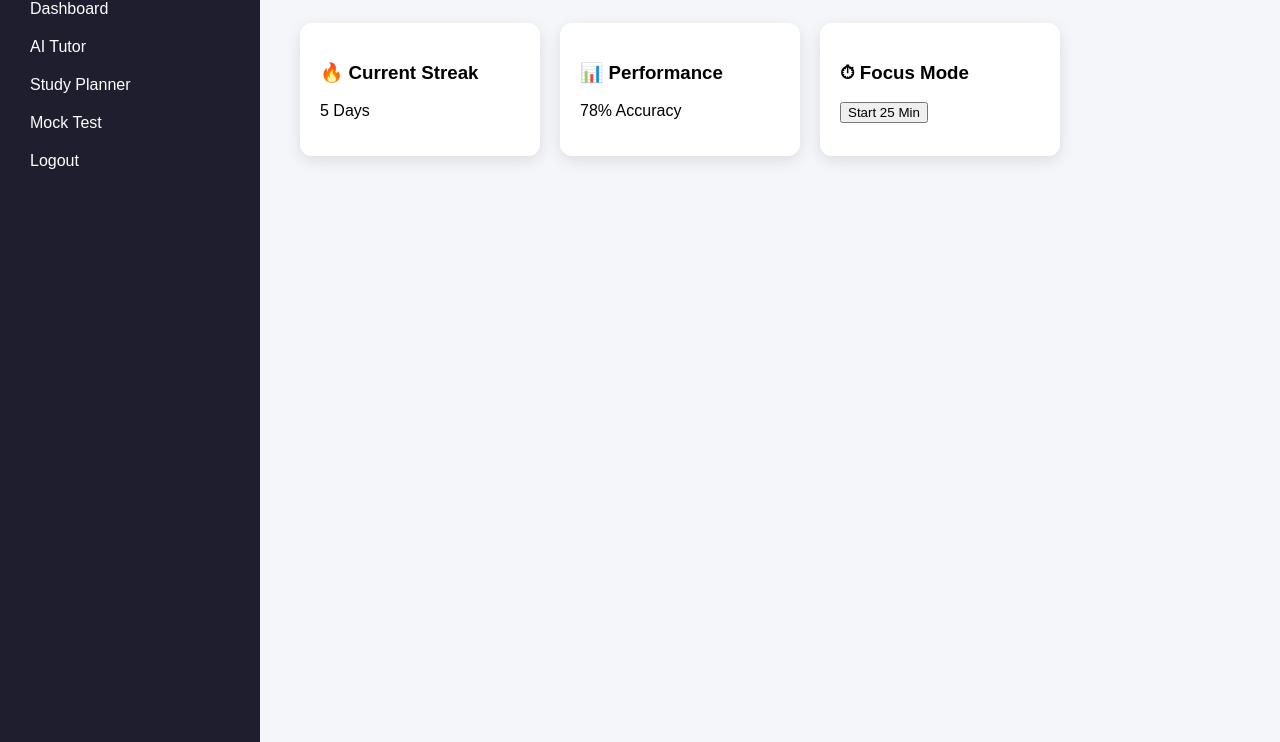
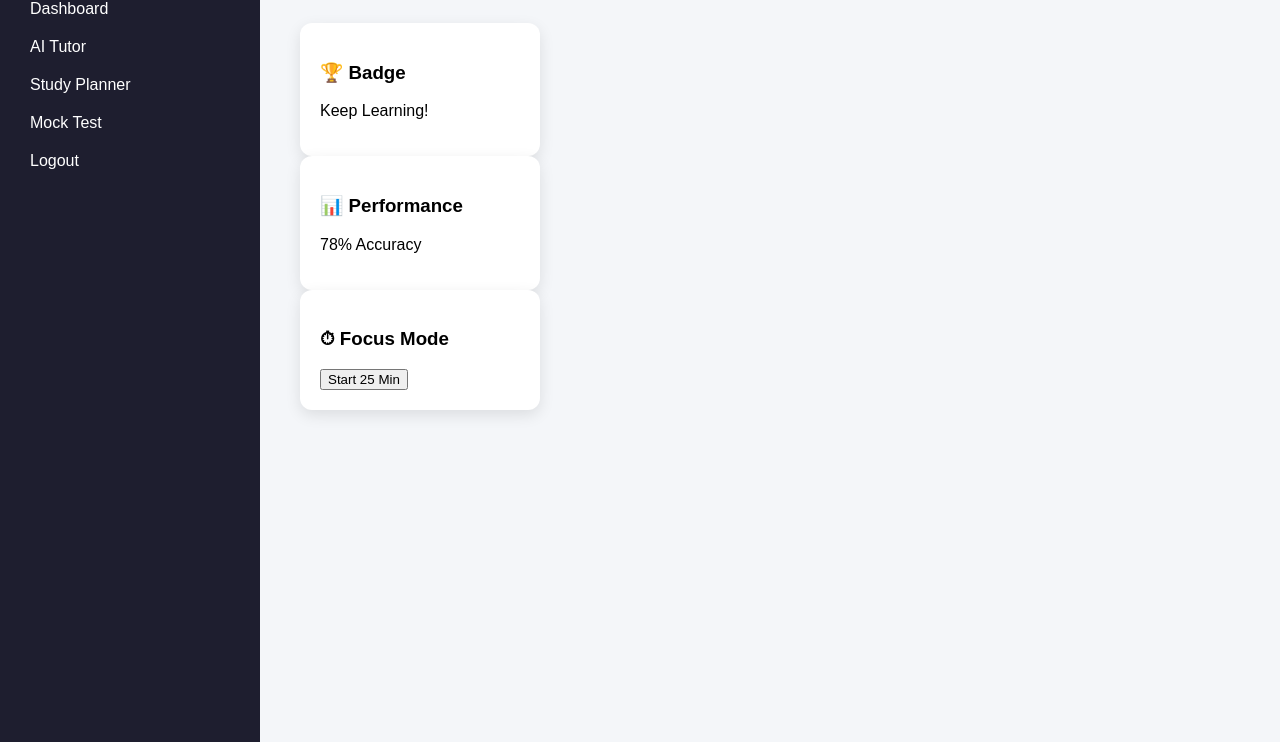
Before and after one commit to amalkdom/ai-study-pal, a Flask app: template templates/dashboard.html in a window 1280 px wide. Shown: the part 98-840 px from the top of the page. Run offline with Flask 3, Linux system fonts and the light colour scheme; the template is opened without the code that fills it, so the values that code supplies are empty.

Commit message:
Update dashboard.html

```diff
--- a/templates/dashboard.html
+++ b/templates/dashboard.html
@@ -18,11 +18,16 @@
 <div class="main">
     <h1>Welcome, {{ user }} 👋</h1>
 
-    <div class="cards">
-        <div class="card">
-            <h3>🔥 Current Streak</h3>
-            <p>5 Days</p>
-        </div>
+   <div class="card">
+    <h3>🏆 Badge</h3>
+    <p>
+        {% if stats.xp >= 50 %}
+            Scholar Badge
+        {% else %}
+            Keep Learning!
+        {% endif %}
+    </p>
+</div>
 
         <div class="card">
             <h3>📊 Performance</h3>
```
